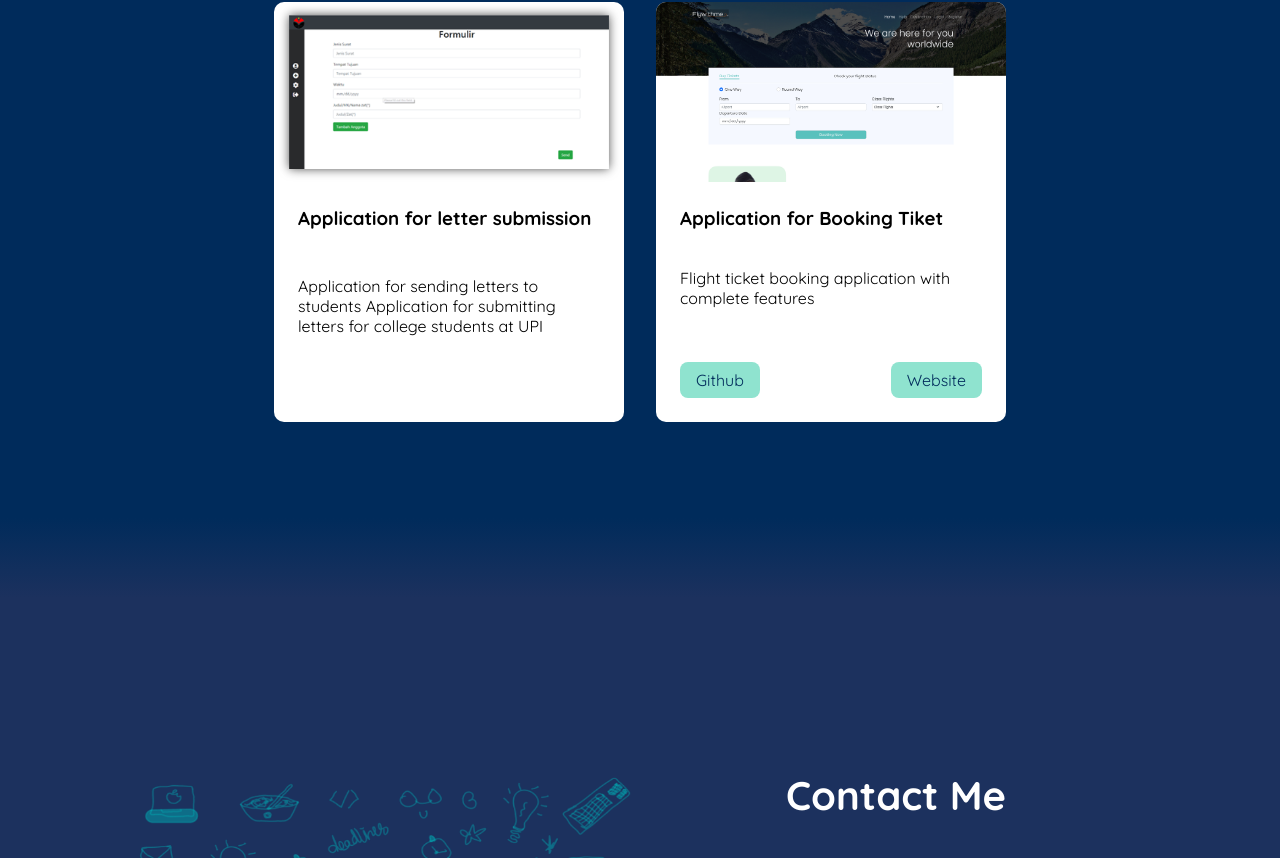
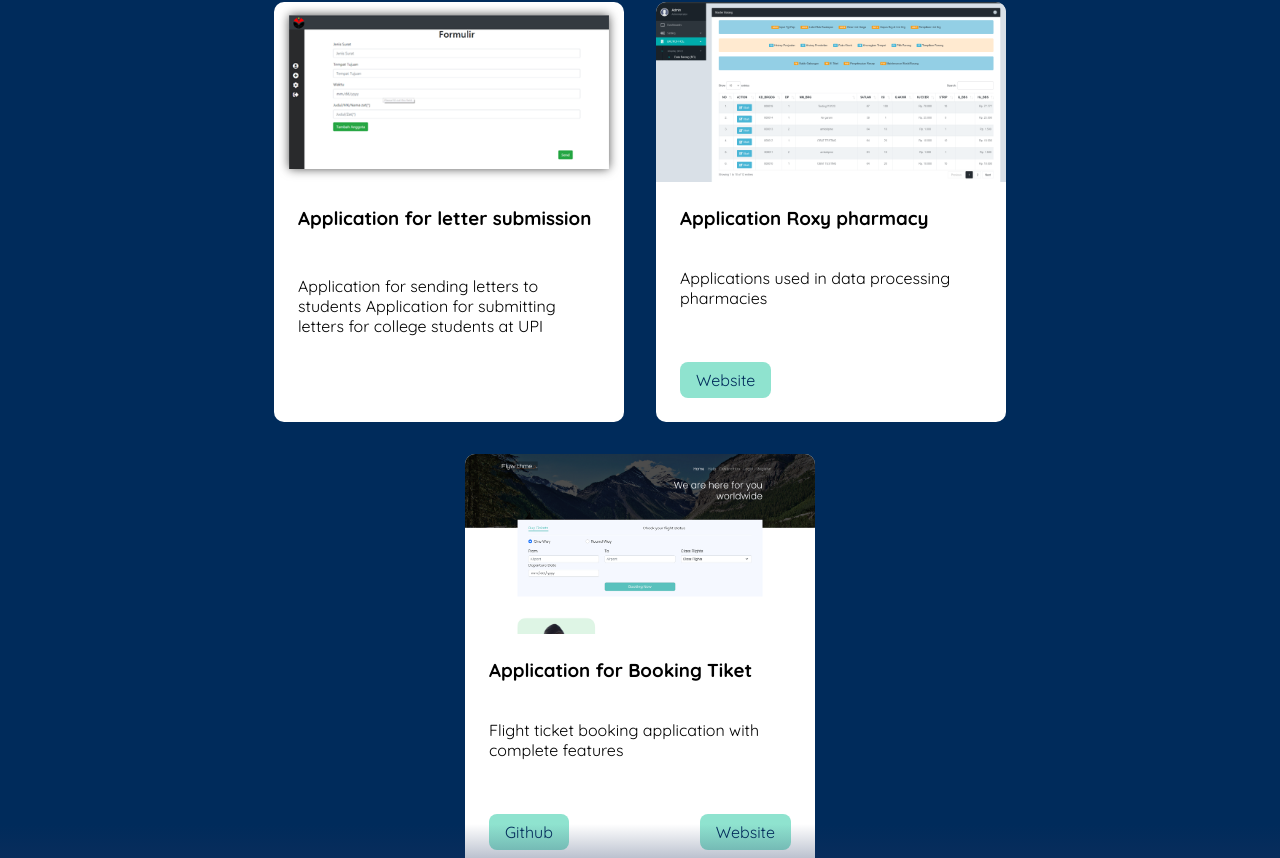
Before and after one commit to falonez/myprofile, a React (Create React App) app: page / in a window 1280 px wide. Shown: the part 1722-2580 px from the top of the page. Built offline with nearby package versions, Linux system fonts and the light colour scheme.

Commit message:
Update Content Project

```diff
--- a/src/components/Projects/index.js
+++ b/src/components/Projects/index.js
@@ -2,6 +2,7 @@ import React from "react";
 import "./projects.css";
 import ImageUPI from "../../assets/images/upi/Picture2.webp";
 import Flywithme from "../../assets/images/flywithme/Cover.webp";
+import Roxy from "../../assets/images/roxy/cover.webp";
 
 const Projects = () => {
   const data = [
@@ -16,6 +17,14 @@ const Projects = () => {
     },
     {
       id: 2,
+      title: "Application Roxy pharmacy",
+      description: "Applications used in data processing pharmacies",
+      image: Roxy,
+      github: "",
+      website: "https://apotek.mahanuri.com",
+    },
+    {
+      id: 3,
       title: "Application for Booking Tiket",
       description: "Flight ticket booking application with complete features",
       image: Flywithme,
```
